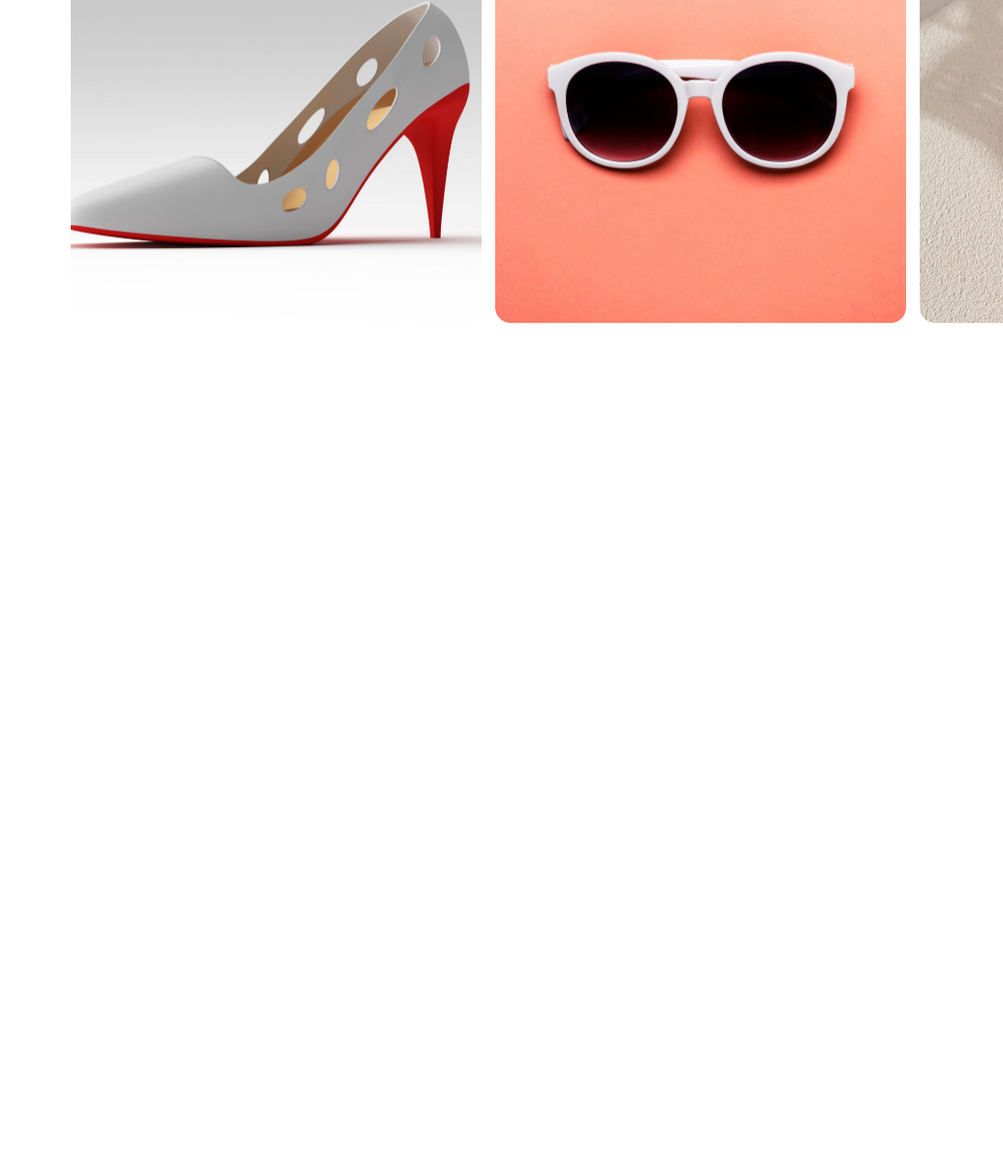
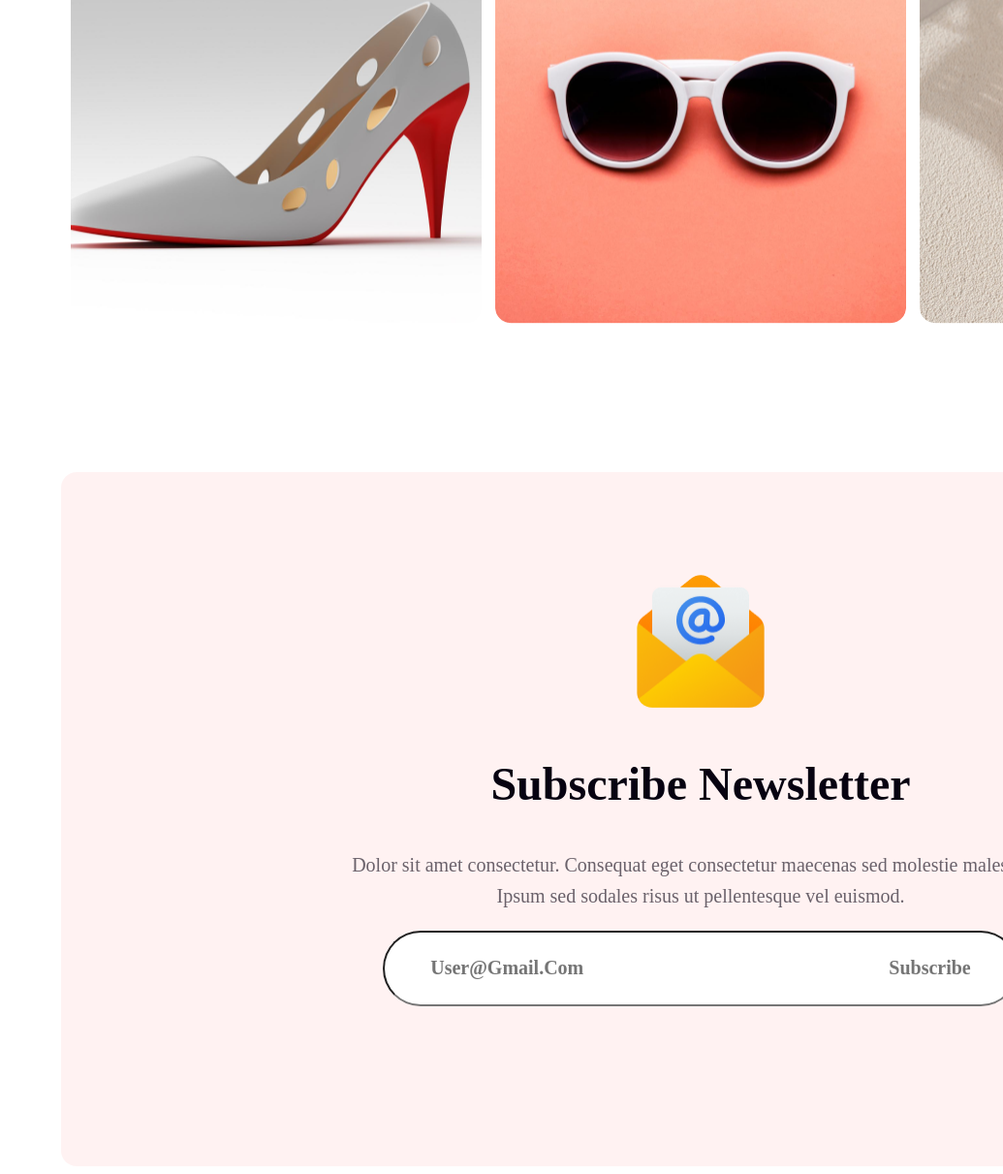
Before and after one commit to khanhgahg080-3486/Assignment, a plain HTML site: page index.html in a window 1280 px wide. Shown: the part 5677-6888 px from the top of the page at 97% size, without its empty margins (245-1280 px from the left). Before the commit the page ends 6022 px from the top, so only its background shows below. Drawn offline with Linux system fonts and the light colour scheme.

Commit message:
sectionEnd

```diff
--- a/index.css
+++ b/index.css
@@ -322,3 +322,52 @@ width: 424px;
 height: 450px;
 margin-left: 10px;
 }
+/* Seven Number End */
+
+/* Eight Number Style Start Here */
+.section-Number-Eight{
+    margin-top: 150px;
+    text-align: center;
+    border-radius: 16px;
+width: 1320px;
+height: 616px;
+background: rgba(255, 0, 0, 0.05);
+margin-left: 300px;
+padding-top: 100px;
+}
+.mail{
+    width: 150px;
+    height: 150px;
+}
+.title-this-mail{
+font-weight: 900;
+font-size: 48px;
+text-transform: capitalize;
+text-align: center;
+color: #070211;
+}
+
+.discription-title{
+font-weight: 400;
+font-size: 20px;
+line-height: 160%;
+
+color: rgba(7, 2, 17, 0.6);
+}
+.forspace{
+    width: 648px;
+height: 72px;
+border-radius: 50px;
+background: #fff;
+font-family: var(--font-family);
+font-weight: 600;
+font-size: 20px;
+text-transform: capitalize;
+text-align: center;
+
+}
+
+/* Section End */
+
+
+/* Fotter Style Start */
--- a/index.html
+++ b/index.html
@@ -125,7 +125,30 @@
 </div>
 </section>
 
+<!-- Seven End -->
+
+<!-- Eight Number Section  Starts Here-->
+<section class="section-Number-Eight" >
+
+ <div class="last-section">
+    <img class="mail" src="./B9A1-New-Year-New-Mission-main/./B9A1-New-Year-New-Mission-main/./resources/Group 61.png" alt="">
+
+    <h1 class="title-this-mail" >Subscribe Newsletter</h1>
+    <p class="discription-title" >Dolor sit amet consectetur. Consequat eget consectetur maecenas sed molestie malesuada. <br> Ipsum sed sodales risus ut pellentesque vel euismod. </p>
+
+    <form class="subscribe" >
+        <input class="forspace" type="email" name="" id="" placeholder="user@gmail.com                                                               Subscribe">
+    </form>
+ </div>
+
+</section>
+
+<!-- Section End -->
     </main>
+
+    <!-- Main End -->
+
+    <!-- Footer Start -->
     <footer>
 
     </footer>
```
